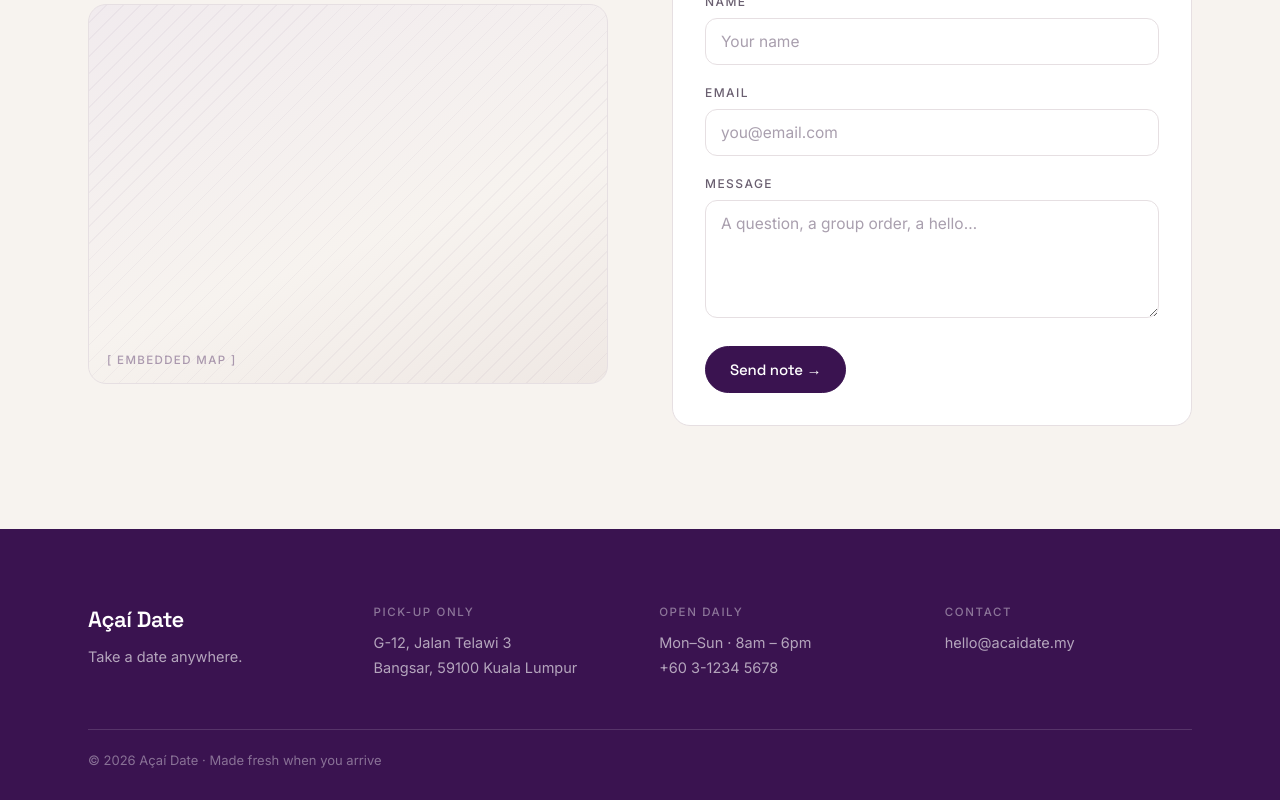
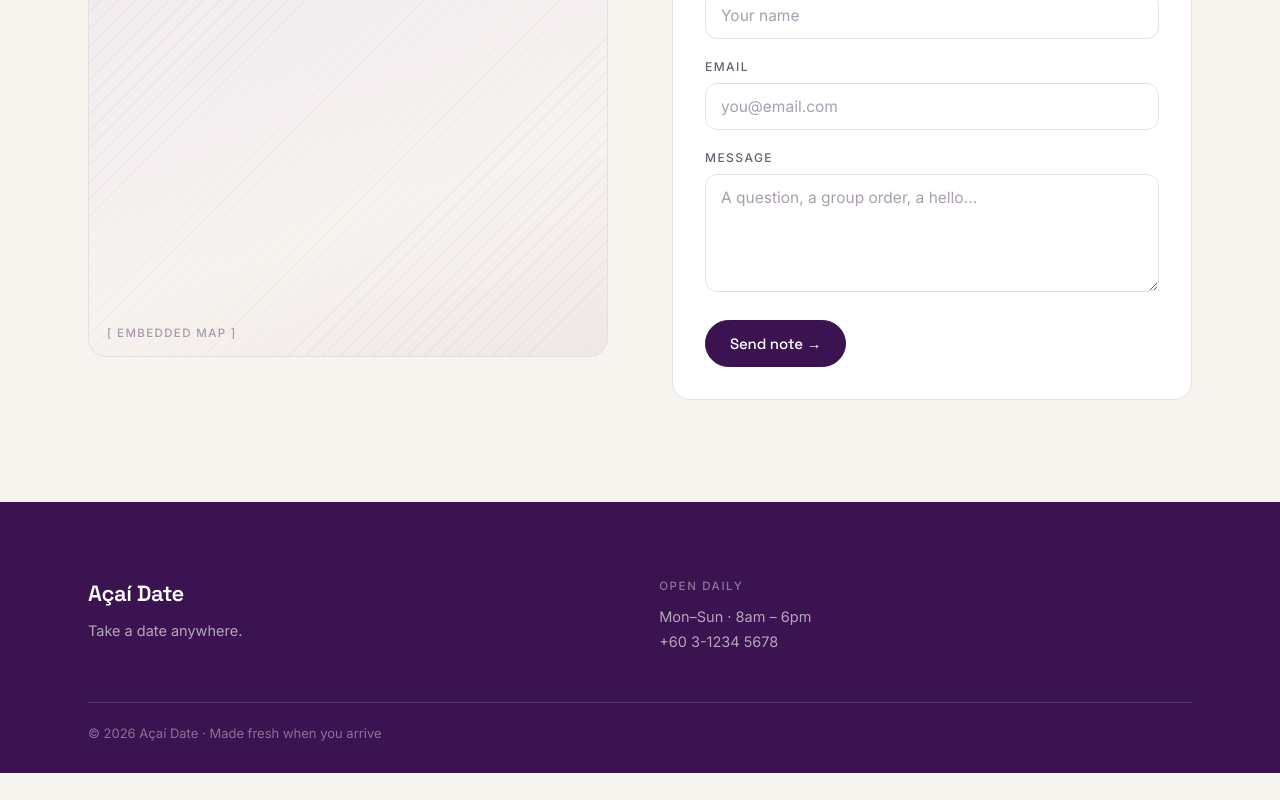
Before and after one commit to zeonchew0324/AcaiDate, a React (Vite) app in the folder app/: page /contact in a window 1280 px wide. Shown: the part 861-1661 px from the top of the page. After the commit the page ends 1634 px from the top, so only its background shows below. Built offline with nearby package versions, Linux system fonts and the light colour scheme.

Commit message:
Remove street address and footer contact section
Co-Authored-By: Claude Fable 5 <noreply@anthropic.com>
Claude-Session: https://claude.ai/code/session_013y5zFzkSZqBjiwimukwUpY

```diff
--- a/app/src/Layout.jsx
+++ b/app/src/Layout.jsx
@@ -37,25 +37,11 @@ export default function Layout({ children }) {
               <p>Take a date anywhere.</p>
             </div>
             <div>
-              <div className="k">Pick-up only</div>
-              <p>
-                G-12, Jalan Telawi 3
-                <br />
-                Bangsar, 59100 Kuala Lumpur
-              </p>
-            </div>
-            <div>
               <div className="k">Open daily</div>
               <p>
                 Mon–Sun · 8am – 6pm
                 <br />
                 +60 3-1234 5678
-              </p>
-            </div>
-            <div>
-              <div className="k">Contact</div>
-              <p>
-                <a href="mailto:hello@acaidate.my">hello@acaidate.my</a>
               </p>
             </div>
           </div>
--- a/app/src/pages/Contact.jsx
+++ b/app/src/pages/Contact.jsx
@@ -1,10 +1,6 @@
 import { useState } from "react";
 
 const INFO = [
-  {
-    label: "Address",
-    lines: ["G-12, Jalan Telawi 3", "Bangsar, 59100 Kuala Lumpur"],
-  },
   { label: "Hours", lines: ["Monday – Sunday", "8:00 – 18:00"] },
   { label: "Telephone", lines: ["+60 3-1234 5678"] },
   { label: "Email", lines: ["hello@acaidate.my"] },
```
